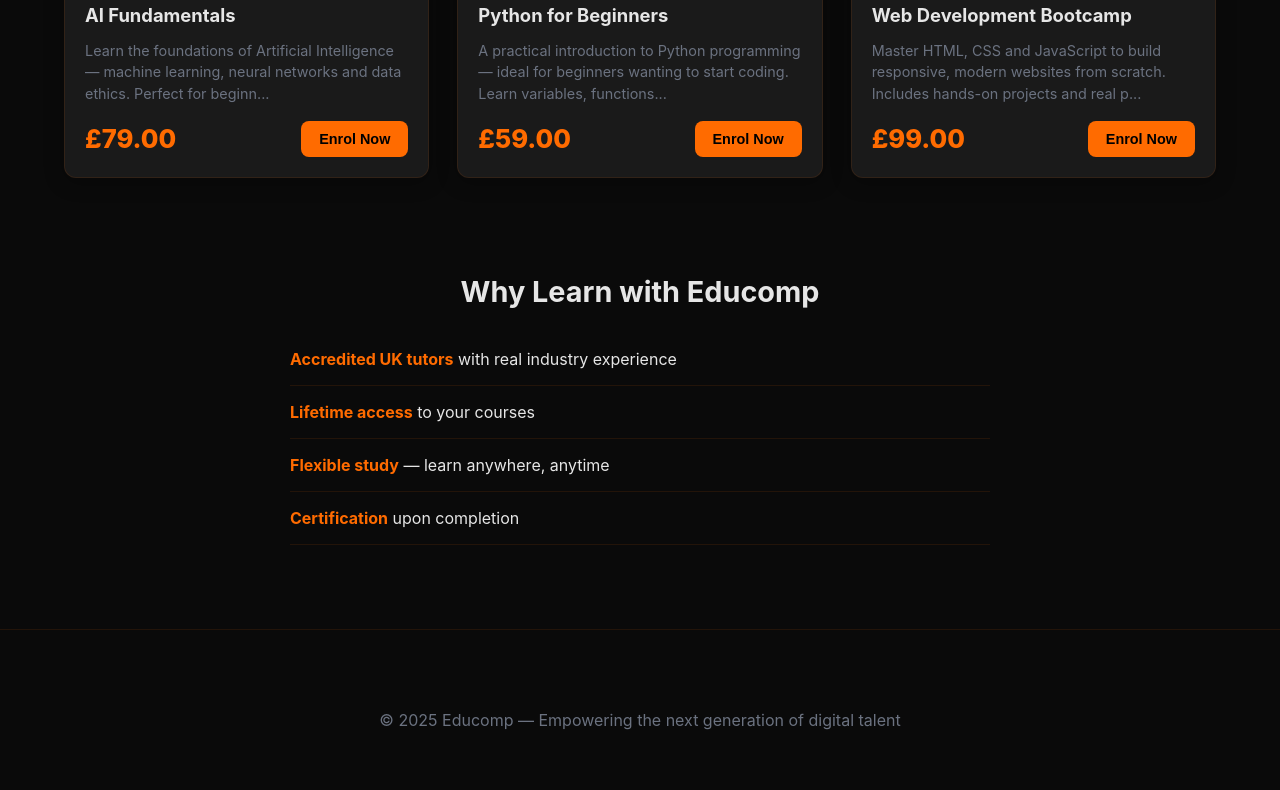
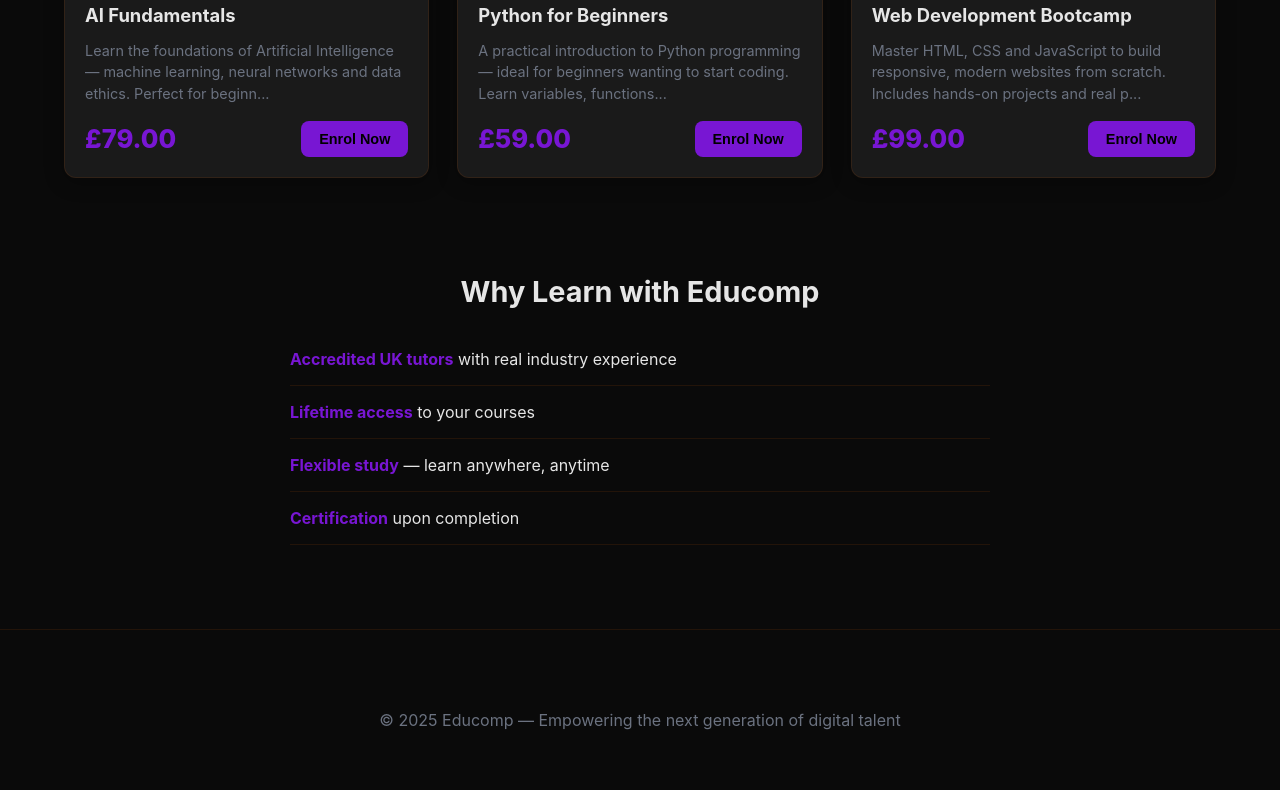
Before and after one commit to hrbohra/Educomp, a website with bundled scripts: page index.html in a window 1280 px wide. Shown: the part 912-1702 px from the top of the page. Built offline with nearby package versions, Linux system fonts and the light colour scheme.

Commit message:
css touch ups

```diff
--- a/styles/styles.css
+++ b/styles/styles.css
@@ -1,6 +1,6 @@
 :root{
-  --accent:#ff6b00;
-  --accent-dark:#cc5500;
+  --accent:#7816d3;
+  --accent-dark:#6900cc;
   --muted:#6b7280;
   --bg:#0a0a0a;
   --card:#1a1a1a;
```
